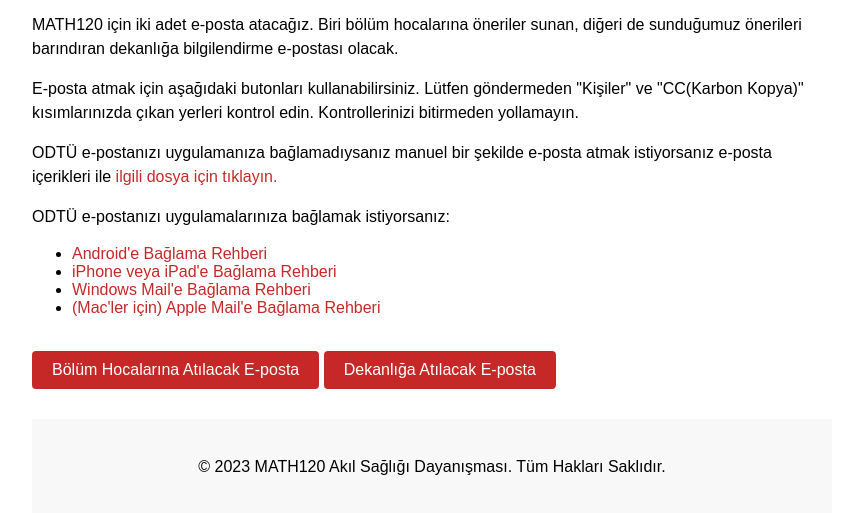
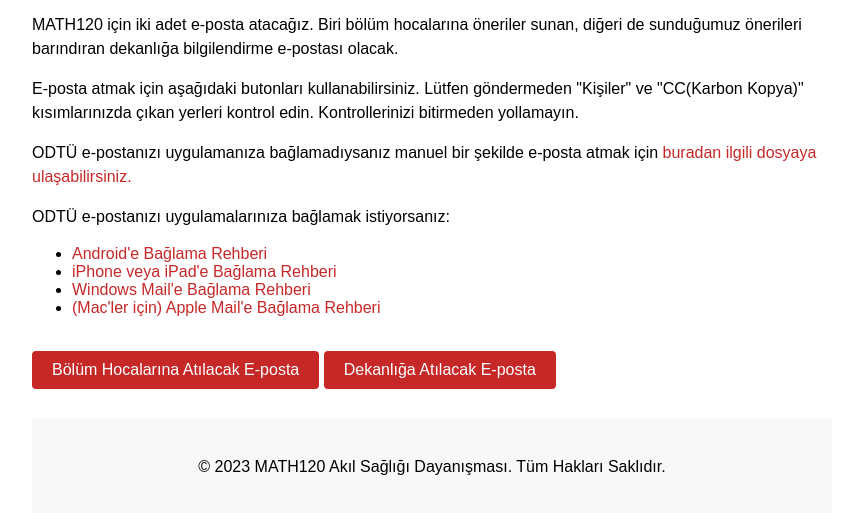
Before and after one commit to swixtop/MATH120-mail-calismasi, a plain HTML site: page index.html in a window 1280 px wide. Shown: the part 161-674 px from the top of the page, without its empty margins (208-1061 px from the left). Drawn offline with Linux system fonts and the light colour scheme.

Commit message:
Update index.html

```diff
--- a/index.html
+++ b/index.html
@@ -19,7 +19,7 @@
             <section>
                 <p>MATH120 için iki adet e-posta atacağız. Biri bölüm hocalarına öneriler sunan, diğeri de sunduğumuz önerileri barındıran dekanlığa bilgilendirme e-postası olacak.</p>
                 <p>E-posta atmak için aşağıdaki butonları kullanabilirsiniz. Lütfen göndermeden "Kişiler" ve "CC(Karbon Kopya)" kısımlarınızda çıkan yerleri kontrol edin. Kontrollerinizi bitirmeden yollamayın.</p>
-                <p>ODTÜ e-postanızı uygulamanıza bağlamadıysanız manuel bir şekilde e-posta atmak istiyorsanız e-posta içerikleri ile <a href="https://docs.google.com/document/d/1BAyBlalGy_r9Vs3DBHZrAyGRW4Nnhrds23f32UdbuKY/edit?usp=sharing" target="_blank">ilgili dosya için tıklayın.</a></p>
+                <p>ODTÜ e-postanızı uygulamanıza bağlamadıysanız manuel bir şekilde e-posta atmak için <a href="https://docs.google.com/document/d/1BAyBlalGy_r9Vs3DBHZrAyGRW4Nnhrds23f32UdbuKY/edit?usp=sharing" target="_blank">buradan ilgili dosyaya ulaşabilirsiniz.</a></p>
                 <p>ODTÜ e-postanızı uygulamalarınıza bağlamak istiyorsanız:
                     <ul>
                         <li><a href="https://faq.cc.metu.edu.tr/tr/sss/android-yuklu-cihazimla-odtu-e-posta-servisini-nasil-kullanabilirim" target="_blank">Android'e Bağlama Rehberi</a></li>
```
